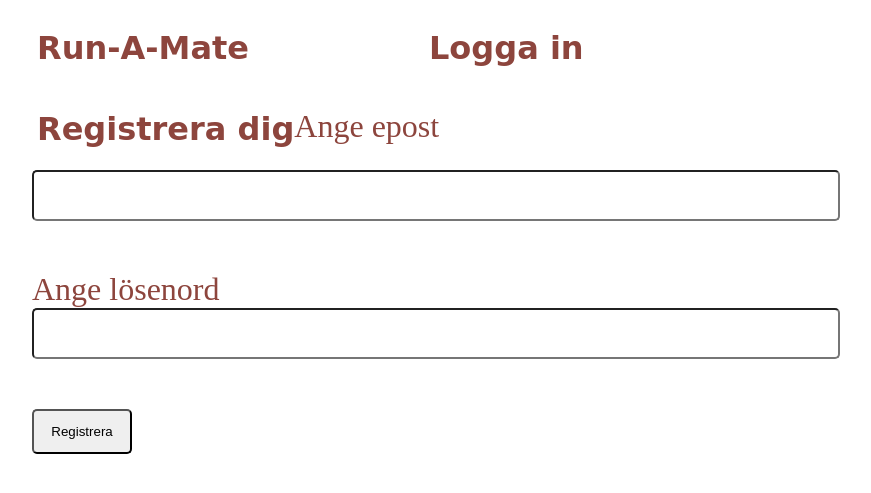
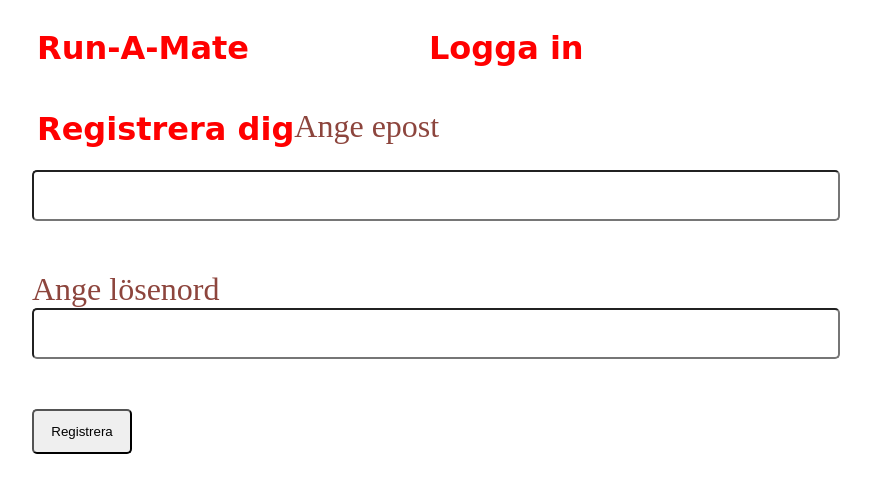
Before and after one commit to comparde/Run-A-Mate, a PHP site: the page made by login 2.html in a window 1280 px wide. Shown: the top 493 px of the page, without its empty margins (208-1079 px from the left). Run offline with PHP 8.4, Linux system fonts and the light colour scheme; some web fonts are replaced.

Commit message:
ändrat fontfärg

```diff
--- a/folder/css/login.css
+++ b/folder/css/login.css
@@ -20,7 +20,7 @@ and open the template in the editor.
 h1{
     font-family: 'Galada', cursive;
     float: left;
-    color: #8d453d;
+    color: red;
     margin-left: 180px;
 }
 
```
